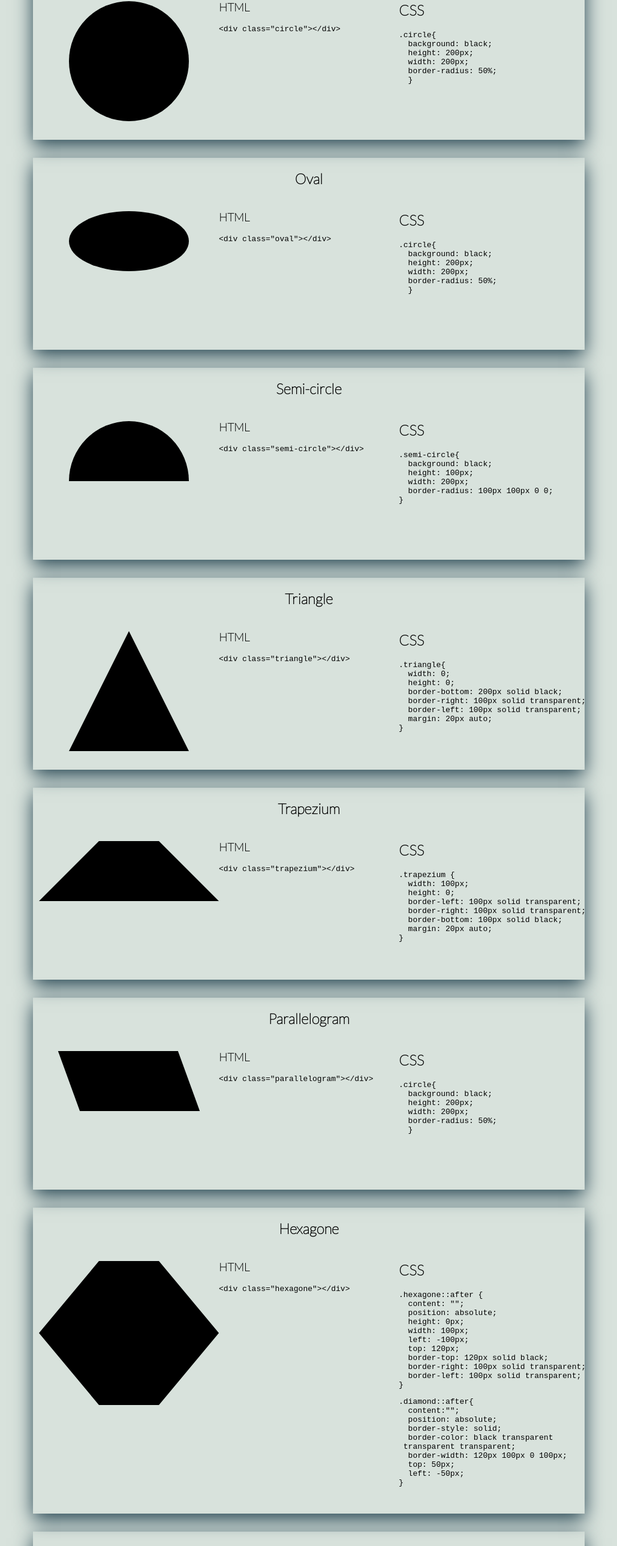
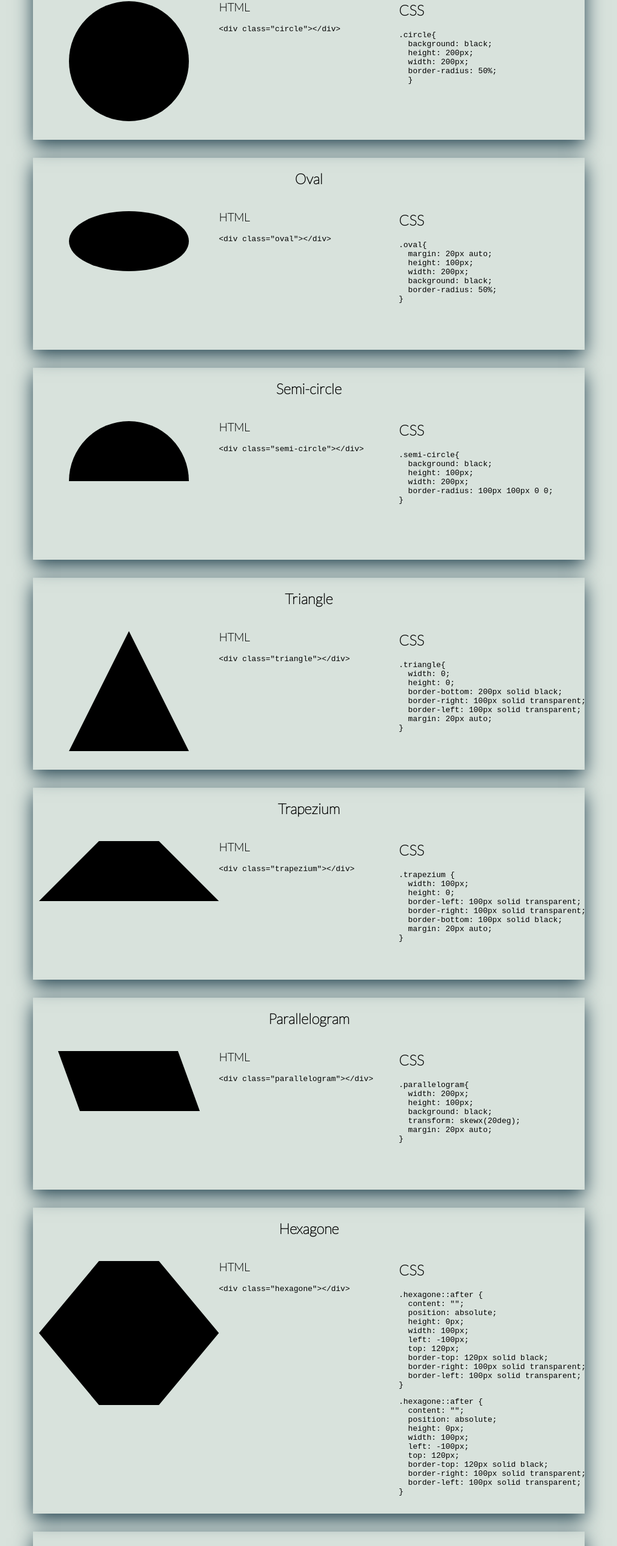
Before and after one commit to kriyanshii/CSS-Shapes, a plain HTML site: page index.html in a window 1280 px wide. Shown: the part 207-2784 px from the top of the page at 60% size, without its empty margins (103-1132 px from the left). Drawn offline with Linux system fonts and the light colour scheme.

Commit message:
Update index.html

```diff
--- a/index.html
+++ b/index.html
@@ -4,7 +4,7 @@
 <head>
 	<meta charset="utf-8">
 	<meta name="viewport" content="width=device-width">
-   	<link rel="icon" type="image/png" sizes="32x32" href="CSS-shapes-square.png">
+   <link rel="icon" type="image/png" sizes="32x32" href="CSS-shapes-square.png">
 	<title>CSS-Shapes</title>
 	<link href="style.css" rel="stylesheet" type="text/css" />
 </head>
@@ -44,12 +44,13 @@
 			</div>
 			<div class="cssc box">
 				<h2>CSS</h2>
-				<pre><code>.circle{
+				<pre><code>.oval{
+  margin: 20px auto;
+  height: 100px;
+  width: 200px;
   background: black;
-  height: 200px;
-  width: 200px;
   border-radius: 50%;
-  }</code></pre>
+}</code></pre>
 			</div>
 		</div>
 	</section>
@@ -132,19 +133,20 @@
 			</div>
 			<div class="cssc box">
 				<h2>CSS</h2>
-				<pre><code>.circle{
+				<pre><code>.parallelogram{
+  width: 200px;
+  height: 100px;
   background: black;
-  height: 200px;
-  width: 200px;
-  border-radius: 50%;
-  }</code></pre>
+  transform: skewx(20deg);
+  margin: 20px auto;
+}</code></pre>
 			</div>
 		</div>
 	</section>
 	<section class="section-2css">
 		<h2>Hexagone</h2>
 		<div class="shape">
-			<div class="box">
+			<div class="box box-2-css">
 				<div class="hexagone"></div>
 			</div>
 			<div class="htmlc box">
@@ -165,14 +167,16 @@
   border-left: 100px solid transparent;
 }</code></pre>
 				<div class="cssc box">
-					<pre><code>.diamond::after{
-  content:"";
+					<pre><code>.hexagone::after {
+  content: "";
   position: absolute;
-  border-style: solid;
-  border-color: black transparent<br> transparent transparent;
-  border-width: 120px 100px 0 100px;
-  top: 50px;
-  left: -50px;
+  height: 0px;
+  width: 100px;
+  left: -100px;
+  top: 120px;
+  border-top: 120px solid black;
+  border-right: 100px solid transparent;
+  border-left: 100px solid transparent;
 }</code></pre>
 				</div>
 			</div>
@@ -202,9 +206,9 @@
 		</div>
 	</section>
 	<section class="section-2css">
-		<h2>Daimond</h2>
+		<h2>Diamond</h2>
 		<div class="shape">
-			<div class="box">
+			<div class="box box-2-css">
 				<div class="diamond"></div>
 			</div>
 			<div class="htmlc box">
@@ -239,7 +243,7 @@
 	<section class="section-2css">
 		<h2>Cross</h2>
 		<div class="shape">
-			<div class="box">
+			<div class="box box-2-css">
 				<div class="cross"></div>
 			</div>
 			<div class="htmlc box">
@@ -271,7 +275,7 @@
 	<section class="section-2css">
 		<h2>Star</h2>
 		<div class="shape">
-			<div class="box">
+			<div class="box box-2-css">
 				<div class="star"></div>
 			</div>
 			<div class="htmlc box">
@@ -332,7 +336,7 @@
     <a href="https://twitter.com/Prathkum?ref_src=twsrc%5Etfw" class="twitter-follow-button" data-show-count="false">Follow @Prathkum</a>
     <script async src="https://platform.twitter.com/widgets.js" charset="utf-8"></script>
   </p>
-  <p>Made with ❤ </p>
+  <p>Made with ❤ by</p>
   <p>
     <a href="https://twitter.com/intent/tweet?screen_name=ShahKriyanshi&ref_src=twsrc%5Etfw" class="twitter-mention-button" data-show-count="false">Tweet to @ShahKriyanshi</a>
     <script async src="https://platform.twitter.com/widgets.js" charset="utf-8">
```
